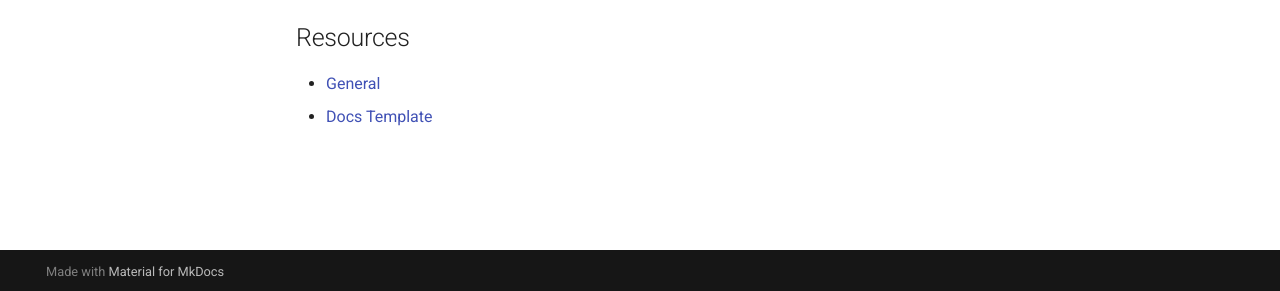
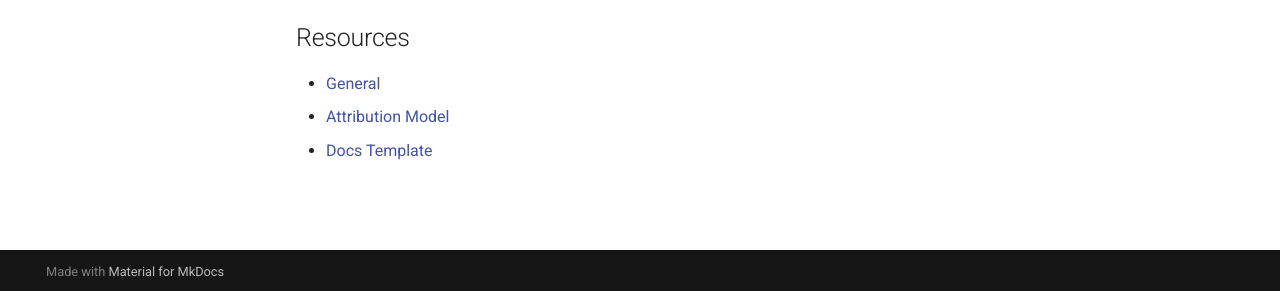
Before and after one commit to mex-data-science/mex-technical-documentation, an MkDocs documentation site: the page built from docs/index.md, in a window 1280 px wide. Shown: the part 606-897 px from the top of the page. Built offline with MkDocs 1.6.1 and Material for MkDocs 9.7.7, drawn with Linux system fonts in a browser that asks for light colours; comment, search, counter and statistics services are not loaded.

Commit message:
agrega seccion a index.md

```diff
--- a/docs/index.md
+++ b/docs/index.md
@@ -14,4 +14,5 @@ This site contains the L'Oréal Mex Technical Documentation of all our products.
 
 ## Resources
 - [General](general/coding-standards.md)
+- [Attribution Model](luxe-mod-atr/intro.md)
 - [Docs Template](docs-template/intro.md)
```
